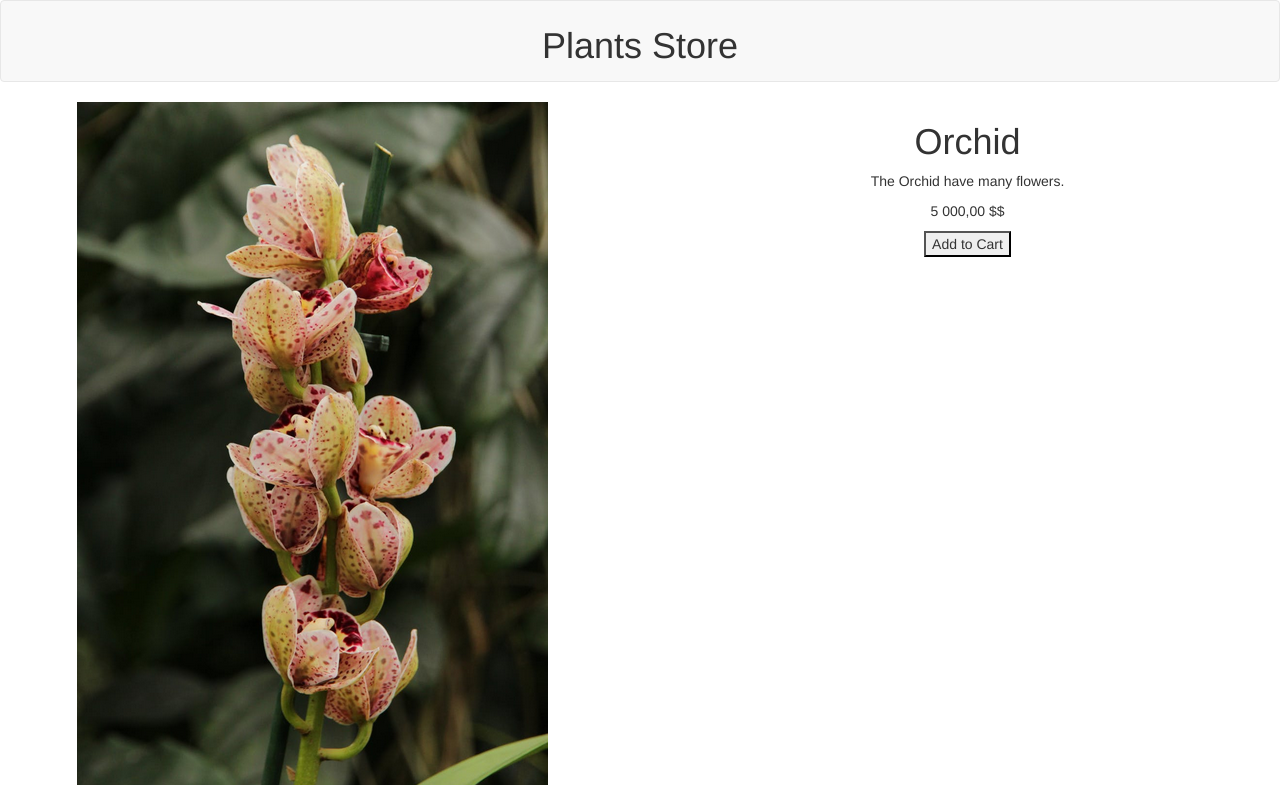
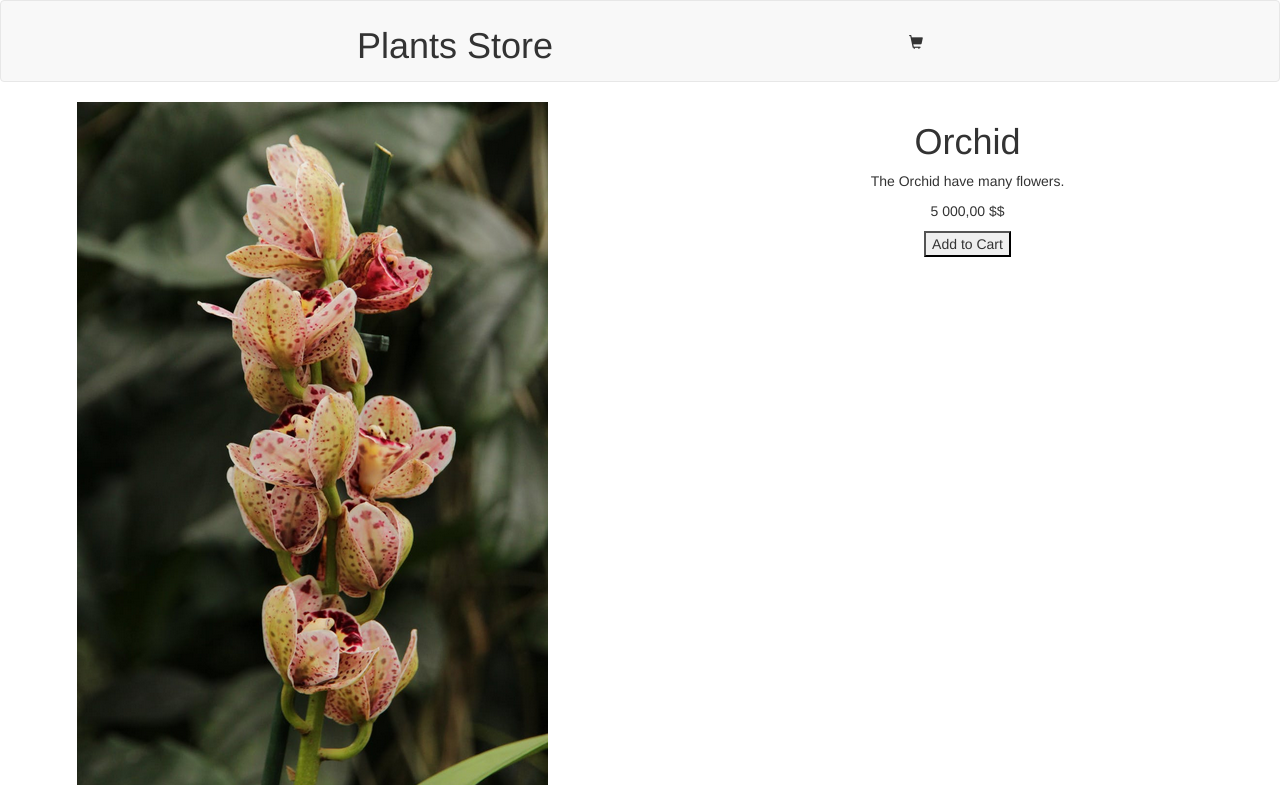
Before and after one commit to d-g-code/vue_store, a plain HTML site: page index.html in a window 1280 px wide. Drawn offline with nearby package versions, Linux system fonts and the light colour scheme.

Commit message:
Displaying number of products in cart

```diff
--- a/index.html
+++ b/index.html
@@ -10,11 +10,12 @@
 </head>
 <body>
     <div id="app">
-        <div class="navbar navbar-default">
-            <header>
+        <header>
+            <div class="navbar navbar-default">
                 <h1 v-text="siteName"></h1>
-            </header>
-        </div>
+                <span class="glyphicon glyphicon-shopping-cart"> {{ cartItemCount }}</span>
+            </div>
+        </header>
         <main>
             <div class="row">
                 <div class="col">
@@ -47,6 +48,11 @@
                     image: 'images/product-1000.png',
                 },
                 cart: []
+            },
+            computed: {
+                cartItemCount: function() {
+                    return this.cart.length || '';
+                },
             },
             filters : {
                 formatPrice: function(price) {
```
